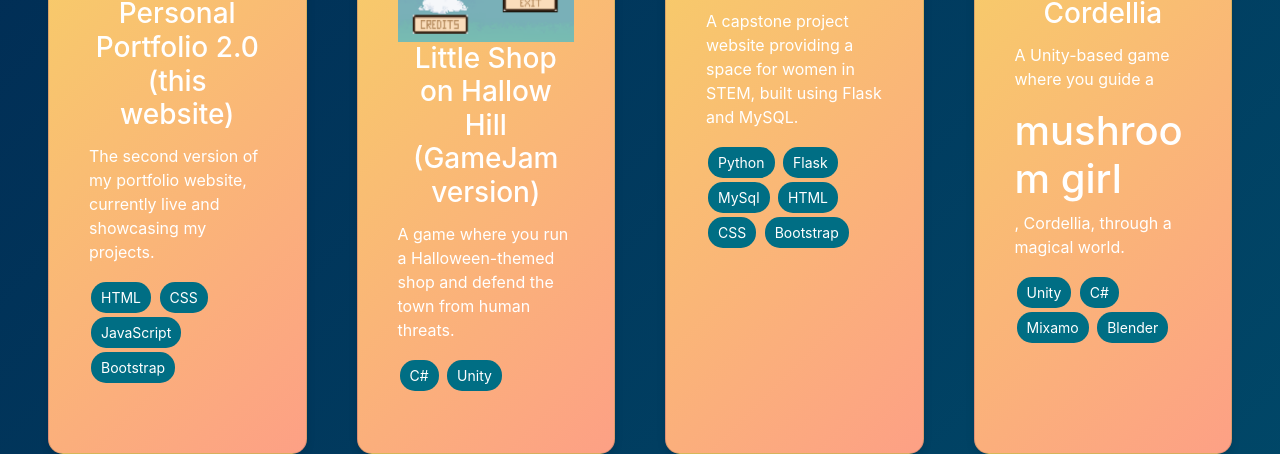
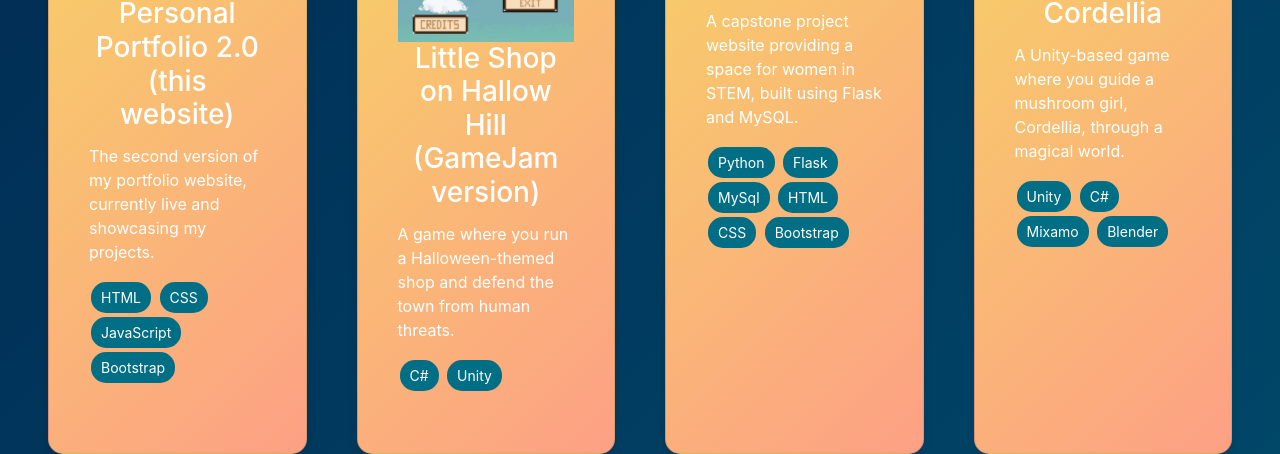
Before and after one commit to CelesteGiraffe/CelesteGiraffe.github.io, a plain HTML site: page index.html in a window 1280 px wide. Shown: the part 470-924 px from the top of the page. Drawn offline with nearby package versions, Linux system fonts and the light colour scheme.

Commit message:
updated long descriptions to be more accurate and made the model show up in the middle more.

```diff
--- a/assets/css/index.css
+++ b/assets/css/index.css
@@ -102,6 +102,12 @@ body {
   max-width: 600px;
   border-radius: 15px;
   box-shadow: 0 4px 8px rgba(0, 0, 0, 0.1);
+}
+
+@media (min-width: 1024px) {
+  .modal-content {
+    min-width: 75vw;
+  }
 }
 
 .modal-header {
--- a/assets/js/portfolio.js
+++ b/assets/js/portfolio.js
@@ -119,7 +119,7 @@ function showModal(title, description, image, link) {
   console.log("showModal called with:", { title, description, image, link });
   const modal = document.getElementById("projectModal");
   document.getElementById("modal-title").innerText = title;
-  document.getElementById("modal-description").innerText = description;
+  document.getElementById("modal-description").innerHTML = description; // Use innerHTML to render HTML tags
   document.getElementById("modal-image").src = image;
   document.getElementById("modal-link").href = link;
   modal.style.display = "flex"; // Change display to flex to center the modal
--- a/assets/js/portfolioItems.js
+++ b/assets/js/portfolioItems.js
@@ -3,21 +3,37 @@ export const portfolioItems = [
     title: "Cordellia",
     tags: ["Unity", "C#", "Mixamo", "Blender"],
     description:
-      "A Unity-based game where you guide a <h1>mushroom girl</h1>, Cordellia, through a magical world.",
-    longDescription:
-      "Cordellia is a captivating game developed in Unity, where players control a small mushroom girl on an adventure through enchanted forests and mystical lands. The game features complex AI, vibrant environments, and immersive gameplay. C# was used to bring the character and her world to life.",
+      "A Unity-based game where you guide a mushroom girl, Cordellia, through a magical world.",
+    longDescription: `
+      <p>Cordellia is a captivating game developed in Unity, where players control a small mushroom girl on an adventure through enchanted forests and mystical lands. The game features:</p>
+      <ul>
+        <li>Complex AI-driven enemies</li>
+        <li>Multiple vibrant levels</li>
+        <li>Stunning hand-crafted graphics</li>
+        <li>Developed in C# with Mixamo animations</li>
+      </ul>
+      <p>This project was a deep dive into Unity game development and AI behaviour scripting.</p>
+    `,
     image: "/assets/images/cordellia.png",
     link: "https://github.com/UniversityOfDundee-Computing/vertical-slice-of-a-game-CelesteGiraffe",
     date: "2024-04-30",
     genre: "game",
   },
   {
-    title: "alaseason.com ( My first website )",
+    title: "alaseason.com (My first website)",
     tags: ["Javascript", "HTML", "CSS", "Bootstrap"],
     description:
       "A business website developed for a cleaning startup, built from scratch during my first year.",
-    longDescription:
-      "This was my first professional website project, developed for a local cleaning startup during my first year of college. Through it, I learned HTML, CSS, and JavaScript, creating a functional site for the business. Although the website is no longer live, it is available via the Wayback Machine.",
+    longDescription: `
+      <p>This was my first professional website project, developed for a local cleaning startup during my first year of college. The project highlights include:</p>
+      <ul>
+        <li>Responsive design using Bootstrap</li>
+        <li>Client interaction and feedback integration</li>
+        <li>Basic SEO implementation</li>
+        <li>Hosted using Apache servers</li>
+      </ul>
+      <p>The site has since been archived, but you can still view it via the Wayback Machine.</p>
+    `,
     image: "/assets/images/AlaSeason.png",
     link: "https://web.archive.org/web/20230124034233/https://www.alaseasonllc.com/",
     date: "2020-08-15",
@@ -28,8 +44,15 @@ export const portfolioItems = [
     tags: ["HTML", "CSS", "Bootstrap", "MySQL", "TailwindCSS"],
     description:
       "A backend system for a pizza restaurant, managing employees and orders.",
-    longDescription:
-      "Pedro's Pizza is a backend system designed to handle employee data and customer orders for a pizza restaurant. Developed using PHP and MySQL, this project showcases my skills in database management and web backend development.",
+    longDescription: `
+      <p>Pedro's Pizza is a backend system designed to handle employee data and customer orders for a pizza restaurant. Key features include:</p>
+      <ul>
+        <li>PHP-based backend with MySQL database integration</li>
+        <li>CRUD operations for employee and order management</li>
+        <li>User-friendly interface developed with Bootstrap and TailwindCSS</li>
+      </ul>
+      <p>This project helped refine my backend development skills, particularly in database management and PHP integration.</p>
+    `,
     image: "/assets/images/PedrosPizza.png",
     link: "https://github.com/CelesteGiraffe/DatabaseSystems",
     date: "2023-10-19",
@@ -40,8 +63,15 @@ export const portfolioItems = [
     tags: ["C++", "Assembly"],
     description:
       "A C++ and Assembly-based emulator replicating the functionality of the Manchester Baby computer.",
-    longDescription:
-      "This emulator recreates the functionality of the Manchester Baby, the world's first stored-program computer. It was built using C++ and Assembly, allowing users to experience a piece of computing history.",
+    longDescription: `
+      <p>This emulator recreates the functionality of the Manchester Baby, the world's first stored-program computer. Features include:</p>
+      <ul>
+        <li>Simulated machine code execution</li>
+        <li>Memory and accumulator display</li>
+        <li>Developed using C++ and Assembly for low-level programming practice</li>
+      </ul>
+      <p>This project allowed me to explore early computing architecture and delve into low-level programming techniques.</p>
+    `,
     image: "/assets/images/ManBaby.jpg",
     link: "https://github.com/CelesteGiraffe/ManchesterBaby",
     date: "2023-11-30",
@@ -52,8 +82,15 @@ export const portfolioItems = [
     tags: ["C++", "Console", "Docker"],
     description:
       "A simulation of cellular automata, demonstrating mathematical patterns and growth.",
-    longDescription:
-      "This cellular automaton simulation, developed in C++, visualises how simple rules can lead to complex behaviour. The project runs in a console environment and can be deployed using Docker, making it easy to experiment with various automaton rules.",
+    longDescription: `
+      <p>This cellular automaton simulation, developed in C++, visualises how simple rules can lead to complex behaviour. Features:</p>
+      <ul>
+        <li>Console-based interface</li>
+        <li>Docker containerisation for easy deployment</li>
+        <li>Customizable rules for various cellular automaton models</li>
+      </ul>
+      <p>Through this project, I explored the concepts of emergence and complexity in systems.</p>
+    `,
     image: "/assets/images/CellularAutomata.png",
     link: "https://github.com/CelesteGiraffe/Cellular-Automaton",
     date: "2023-11-04",
@@ -64,8 +101,15 @@ export const portfolioItems = [
     tags: ["Rust"],
     description:
       "An experimental sandbox to dive deep into the Rust programming language.",
-    longDescription:
-      "This sandbox project serves as a playground for exploring Rust. It includes various small experiments and code snippets to test the language's memory safety, concurrency, and speed.",
+    longDescription: `
+      <p>This sandbox project serves as a playground for exploring Rust. It includes experiments with:</p>
+      <ul>
+        <li>Memory safety and borrowing rules</li>
+        <li>Concurrency and parallel programming</li>
+        <li>Efficient data structures</li>
+      </ul>
+      <p>This project solidified my understanding of Rust’s key features, particularly memory management.</p>
+    `,
     image: "/assets/images/RustSandbox.png",
     link: "#",
     date: "2023-10-24",
@@ -76,8 +120,15 @@ export const portfolioItems = [
     tags: ["HTML", "CSS", "JavaScript"],
     description:
       "A personal tool to create and share tierlists with friends, inspired by Discord chats.",
-    longDescription:
-      "Frustrated by other tierlist makers not supporting the images I wanted to use, I built my own using HTML, CSS, and JavaScript. It allows easy creation and sharing of custom tierlists with friends over Discord.",
+    longDescription: `
+      <p>Frustrated by other tierlist makers not supporting the images I wanted to use, I built my own using HTML, CSS, and JavaScript. Features include:</p>
+      <ul>
+        <li>Custom image uploads</li>
+        <li>Shareable links for Discord integration</li>
+        <li>User-friendly drag-and-drop interface</li>
+      </ul>
+      <p>This tool allows for easy creation and sharing of custom tierlists among friends.</p>
+    `,
     image: "/assets/images/TierListMaker.png",
     link: "https://github.com/CelesteGiraffe/Teirlist",
     date: "2023-10-24",
@@ -88,8 +139,15 @@ export const portfolioItems = [
     tags: ["Linux Shell"],
     description:
       "A version control system developed to understand its internal workings and the Linux shell.",
-    longDescription:
-      "This project is a Linux-based version control system developed as part of a school assignment. It offers a deeper understanding of version control internals, as well as experience working in the Linux shell environment.",
+    longDescription: `
+      <p>This project is a Linux-based version control system developed as part of a school assignment. Key concepts explored:</p>
+      <ul>
+        <li>Commit and version tracking</li>
+        <li>Branching and merging</li>
+        <li>Command-line interface for version control operations</li>
+      </ul>
+      <p>It offered insight into how version control systems operate under the hood.</p>
+    `,
     image: "/assets/images/UnixShellVCS.png",
     link: "https://github.com/CelesteGiraffe/UnixShellVCS",
     date: "2023-10-13",
@@ -100,8 +158,15 @@ export const portfolioItems = [
     tags: ["Python", "IRC", "Sockets", "Networking"],
     description:
       "An IRC chatroom and chatbot built with Python, following IRC protocol.",
-    longDescription:
-      "This project demonstrates how to programmatically interact with an IRC chatroom using Python. It includes a chatbot that uses IRC protocol to join channels and respond to user commands. Built to practice socket programming and protocol adherence.",
+    longDescription: `
+      <p>This project demonstrates how to programmatically interact with an IRC chatroom using Python. It includes a chatbot with the following features:</p>
+      <ul>
+        <li>Real-time interaction with users via IRC protocol</li>
+        <li>Automated responses, jokes, and commands</li>
+        <li>Socket-based communication for networking practice</li>
+      </ul>
+      <p>This project helped develop my skills in socket programming and network protocol adherence.</p>
+    `,
     image: "/assets/images/HexChat.png",
     link: "https://github.com/Achiengmnoma/NetworksIV",
     date: "2023-10-13",
@@ -128,8 +193,16 @@ export const portfolioItems = [
     ],
     description:
       "A movie rating system revamped using Node.js and MongoDB for a modern tech stack.",
-    longDescription:
-      "This project is a complete rewrite of an old movie rating system, originally built on a LAMP stack. It has been updated to use Node.js, Express, and MongoDB, modernising the codebase while improving functionality and design.",
+    longDescription: `
+      <p>This project is a complete rewrite of an old movie rating system. It uses a modern tech stack, including Node.js and MongoDB. Key features include:</p>
+      <ul>
+        <li>User authentication using OAuth 2</li>
+        <li>Movie information fetched from OMDB API and New York Times API</li>
+        <li>Responsive design using SCSS and Bootstrap</li>
+        <li>Data storage in MongoDB with CRUD operations</li>
+      </ul>
+      <p>This project improved my skills in full-stack development using the MEVN stack (MongoDB, Express, Vue.js, Node.js).</p>
+    `,
     image: "/assets/images/MovieRating.png",
     link: "https://github.com/CelesteGiraffe/Movie-Rating-Personal-Project-v2",
     date: "2022-04-04",
@@ -140,8 +213,15 @@ export const portfolioItems = [
     tags: ["Java", "JavaFX", "OOP", "Netbeans"],
     description:
       "An inventory management system built to demonstrate object-oriented principles in Java.",
-    longDescription:
-      "This Java project was developed to manage inventory, providing CRUD operations on objects stored in a local database. It was a school assignment aimed at deepening my understanding of JavaFX and OOP concepts.",
+    longDescription: `
+      <p>This Java project was developed to manage inventory, offering features like:</p>
+      <ul>
+        <li>CRUD operations for inventory items</li>
+        <li>Object-oriented design principles applied using JavaFX</li>
+        <li>Local database integration for item storage</li>
+      </ul>
+      <p>This project deepened my understanding of Java’s OOP principles and user interface design using JavaFX.</p>
+    `,
     image: "/assets/images/JavaInv.png",
     link: "https://github.com/CelesteGiraffe/InventoryJavaOOP",
     date: "2021-11-28",
@@ -152,8 +232,15 @@ export const portfolioItems = [
     tags: ["HTML", "CSS", "JavaScript", "TypeScript"],
     description:
       "A tool to visualise and understand sorting algorithms through interactive visuals.",
-    longDescription:
-      "This tool provides a clear, visual representation of sorting algorithms, helping users understand their behaviour. Built with HTML, CSS, and JavaScript, it includes several popular sorting algorithms for easy comparison.",
+    longDescription: `
+      <p>This tool provides an interactive way to visualise sorting algorithms. Features include:</p>
+      <ul>
+        <li>Visualisation of various sorting algorithms like QuickSort, MergeSort, etc.</li>
+        <li>Comparison of algorithm time complexity</li>
+        <li>Built using JavaScript and TypeScript for dynamic visualisation</li>
+      </ul>
+      <p>This project helped me understand sorting algorithms and their visual representation.</p>
+    `,
     image: "/assets/images/Sort.png",
     link: "https://github.com/CelesteGiraffe/Sorting-Algorithm-Visualizer",
     date: "2021-11-25",
@@ -164,8 +251,15 @@ export const portfolioItems = [
     tags: ["C#", "Unity", "GameJam", "Blender"],
     description:
       "A fast-paced puzzle game where movers throw furniture, and you must use rewind mechanics to dodge.",
-    longDescription:
-      "Developed for a Game Jam with the theme 'rewind', Manic Movers challenges players to solve puzzles and avoid being hit by furniture. The game features a unique rewind mechanic, allowing players to reset objects and move through the levels strategically.",
+    longDescription: `
+      <p>Developed for a Game Jam with the theme 'rewind', Manic Movers challenges players to solve puzzles while dodging furniture. Key features include:</p>
+      <ul>
+        <li>Time-rewind mechanics to move through levels</li>
+        <li>Hand-crafted levels with dynamic obstacles</li>
+        <li>Developed using Unity and C# with Blender assets</li>
+      </ul>
+      <p>This project helped me hone my skills in game development, particularly in implementing time-based mechanics.</p>
+    `,
     image: "/assets/images/ManicMovers.png",
     link: "#",
     date: "2021-05-20",
@@ -176,8 +270,15 @@ export const portfolioItems = [
     tags: ["C#", ".net"],
     description:
       "A hand-drawn style Minesweeper game developed using C# and .NET.",
-    longDescription:
-      "Sketchsweepr is a unique take on the classic Minesweeper game, designed with a hand-drawn aesthetic and built using C# and .NET. It features a grid-based system to recreate the original Minesweeper experience with a creative twist.",
+    longDescription: `
+      <p>Sketchsweepr is a unique take on the classic Minesweeper game, designed with a hand-drawn aesthetic. Features include:</p>
+      <ul>
+        <li>Custom grid-based system for game board display</li>
+        <li>Hand-drawn style UI to give a fresh look to Minesweeper</li>
+        <li>Developed using C# and .NET framework</li>
+      </ul>
+      <p>This project allowed me to experiment with UI/UX design while recreating a classic game.</p>
+    `,
     image: "/assets/images/SketchSweeper.png",
     link: "https://github.com/nataliiaash/Minesweeper2/tree/master",
     date: "2024-02-08",
@@ -188,8 +289,15 @@ export const portfolioItems = [
     tags: ["C#", "Unity"],
     description:
       "A game where you run a Halloween-themed shop and defend the town from human threats.",
-    longDescription:
-      "Little Shop on Hallow Hill is a GameJam project where you play as a shopkeeper in a Halloween town. Your mission is to sell items that protect the town from the impending human invasion. Developed in Unity using C#.",
+    longDescription: `
+      <p>Little Shop on Hallow Hill is a GameJam project where you play as a shopkeeper in a Halloween town, selling items to protect the town from humans. Key features:</p>
+      <ul>
+        <li>Shop management mechanics with item selling</li>
+        <li>Defence against human invaders</li>
+        <li>Spooky Halloween theme developed in Unity with C#</li>
+      </ul>
+      <p>This project allowed me to explore creative storytelling and resource management game mechanics.</p>
+    `,
     image: "/assets/images/TLSoHH.png",
     link: "https://github.com/CelesteGiraffe/Shopkeep",
     date: "2024-09-07",
@@ -200,8 +308,15 @@ export const portfolioItems = [
     tags: ["Python", "Flask", "MySql", "HTML", "CSS", "Bootstrap"],
     description:
       "A capstone project website providing a space for women in STEM, built using Flask and MySQL.",
-    longDescription:
-      "Techsavvy is my university capstone project, designed to create an inclusive space for women in STEM fields. The website features user registration, forums, and resources for women in tech, built using Python (Flask), MySQL, HTML, and CSS with Bootstrap for styling.",
+    longDescription: `
+      <p>Techsavvy is my university capstone project, aimed at creating a platform for women in STEM. The site includes:</p>
+      <ul>
+        <li>User registration and login system</li>
+        <li>Discussion forums and resources for women in tech</li>
+        <li>Developed using Python, Flask, MySQL, and Bootstrap</li>
+      </ul>
+      <p>This project showcases my full-stack development skills and my passion for promoting diversity in tech.</p>
+    `,
     image: "/assets/images/TechSavvy.png",
     link: "https://github.com/maddisonstockton/TechSavvy",
     date: "2024-09-01",
@@ -222,8 +337,15 @@ export const portfolioItems = [
     ],
     description:
       "A movie rating system developed in the LAMP stack, using PHP and MySQL.",
-    longDescription:
-      "This is the first version of a movie rating system built using the LAMP stack (Linux, Apache, MySQL, PHP). It features user authentication, rating systems, and a responsive UI built with Bootstrap. This project was my introduction to full-stack development.",
+    longDescription: `
+      <p>This is the first version of a movie rating system built using the LAMP stack (Linux, Apache, MySQL, PHP). Features:</p>
+      <ul>
+        <li>User authentication system</li>
+        <li>Dynamic movie rating and review system</li>
+        <li>Responsive design using Bootstrap</li>
+      </ul>
+      <p>This project was my first experience in full-stack development and server-side programming.</p>
+    `,
     image: "/assets/images/MovieRating.png",
     link: "https://github.com/CelesteGiraffe/Personal-Project-v1",
     date: "2021-09-15",
@@ -234,8 +356,15 @@ export const portfolioItems = [
     tags: ["HTML", "PHP", "CSS", "JavaScript", "Bootstrap"],
     description:
       "The first version of my personal portfolio, showcasing my early projects.",
-    longDescription:
-      "This is the original version of my personal portfolio website, built using HTML, PHP, CSS, and JavaScript. It highlights the projects I worked on during the early stages of my coding journey, with a clean design powered by Bootstrap.",
+    longDescription: `
+      <p>This is the original version of my personal portfolio website, built using HTML, PHP, CSS, and JavaScript. Key features:</p>
+      <ul>
+        <li>Project showcase with links to GitHub repositories</li>
+        <li>Responsive design using Bootstrap</li>
+        <li>Personal branding and custom design</li>
+      </ul>
+      <p>This project helped establish my online presence as a developer and showcased my early projects.</p>
+    `,
     image: "/assets/images/Portfolio.png",
     link: "https://github.com/CelesteGiraffe/Personal-Portfolio",
     date: "2022-03-20",
@@ -246,8 +375,15 @@ export const portfolioItems = [
     tags: ["HTML", "CSS", "JavaScript", "Bootstrap"],
     description:
       "The second version of my portfolio website, currently live and showcasing my projects.",
-    longDescription:
-      "This is the latest version of my personal portfolio, built using HTML, CSS, JavaScript, and Bootstrap. It offers an interactive and responsive design, showcasing all of my recent projects in a professional and visually appealing way.",
+    longDescription: `
+      <p>This is the latest version of my personal portfolio, built using HTML, CSS, JavaScript, and Bootstrap. It features:</p>
+      <ul>
+        <li>Dynamic project cards with detailed descriptions</li>
+        <li>Mobile-responsive layout for accessibility</li>
+        <li>Enhanced UI/UX design using Bootstrap framework</li>
+      </ul>
+      <p>This website showcases my professional projects and acts as a central hub for my online presence as a software developer.</p>
+    `,
     image: "/assets/images/Portfolio2.png",
     link: "#",
     date: "2024-09-20",
```
